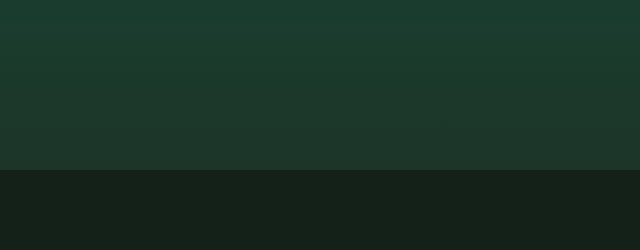
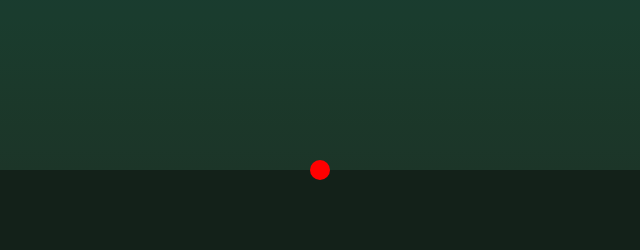
Before and after one commit to real-world-max/Live-world, a plain HTML site: page index.html in a window 1280 px wide. Shown: the part 230-480 px from the top of the page, 320-960 px from the left. Drawn offline with Linux system fonts and the light colour scheme.

Commit message:
Update style.css

```diff
--- a/style.css
+++ b/style.css
@@ -62,3 +62,14 @@
 .t3{left:45%; height:170px;}
 .t4{left:65%; height:210px;}
 .t5{left:85%; height:160px;}
+#player{
+position:absolute;
+width:20px;
+height:20px;
+background:red;
+border-radius:50%;
+top:50%;
+left:50%;
+transform:translate(-50%,-50%);
+z-index:999;
+}
```
